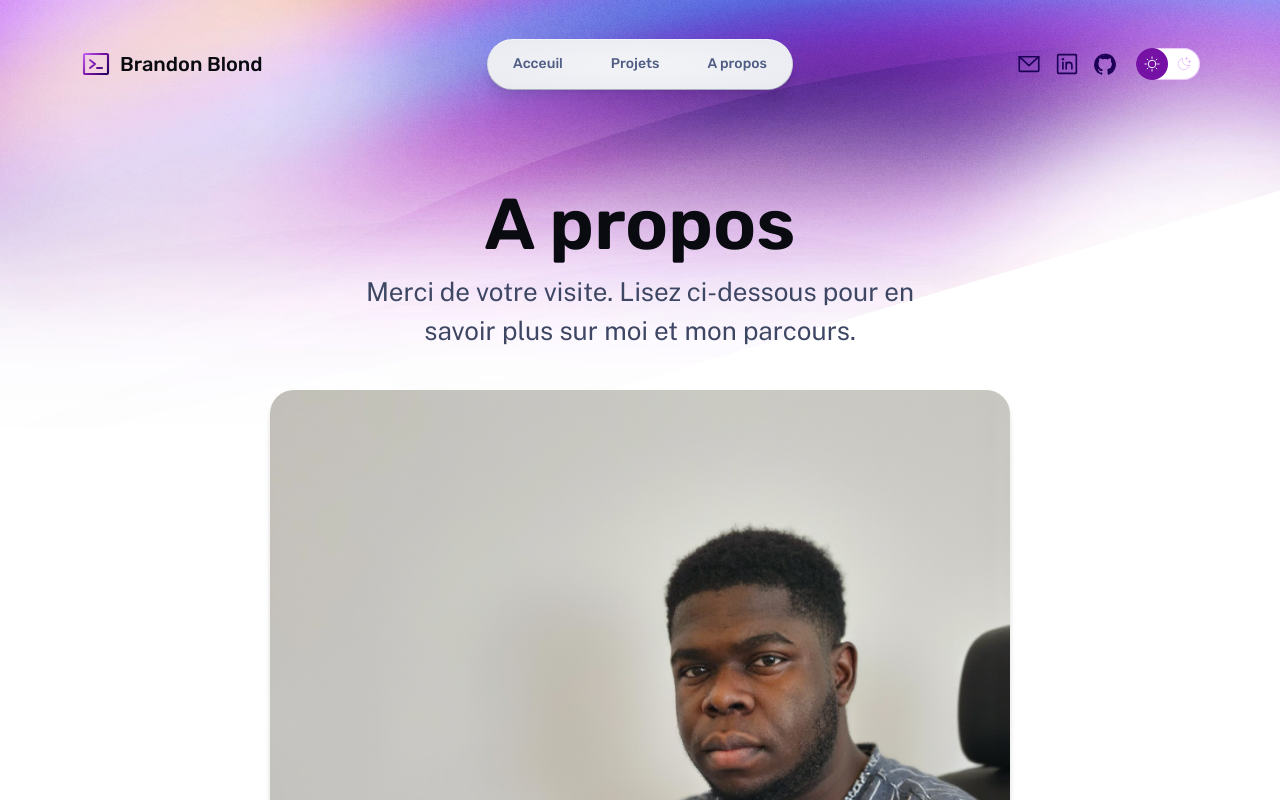
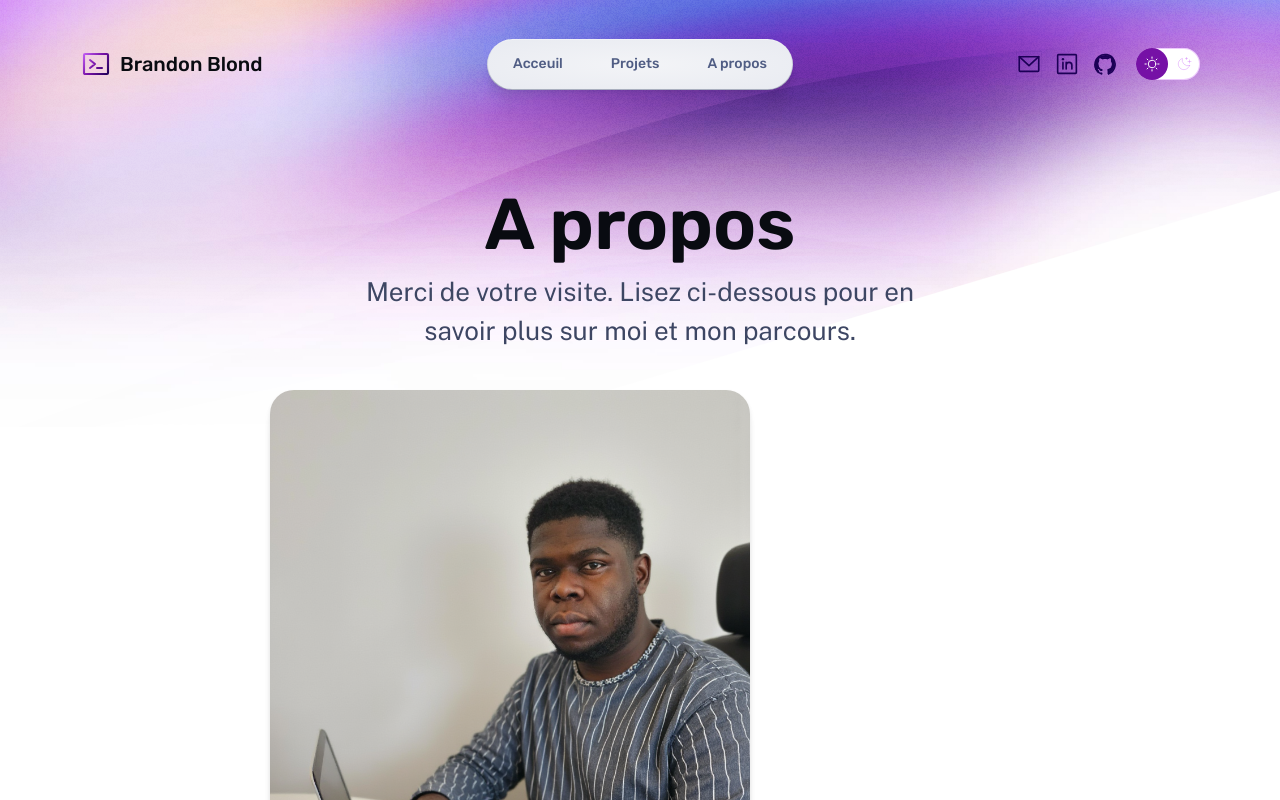
Before and after one commit to Koru444/portfolio, an Astro site: page /about in a window 1280 px wide. Shown: the top 800 px of the page. Built offline with nearby package versions, Linux system fonts and the light colour scheme; Astro itself is replaced by a stand-in of ours.

Commit message:
Update about.astro

```diff
--- a/src/pages/about.astro
+++ b/src/pages/about.astro
@@ -13,8 +13,8 @@ import Hero from '../components/Hero.astro';
 				tagline="Merci de votre visite. Lisez ci-dessous pour en savoir plus sur moi et mon parcours."
 			>
 				<img
-					width="753"
-					height="373"
+					width="480"
+					height="620"
 					src="/assets/brandon-photo-portfolio-3.png"
 					alt="Blond Brandon at work with a colleague"
 				/>
```
